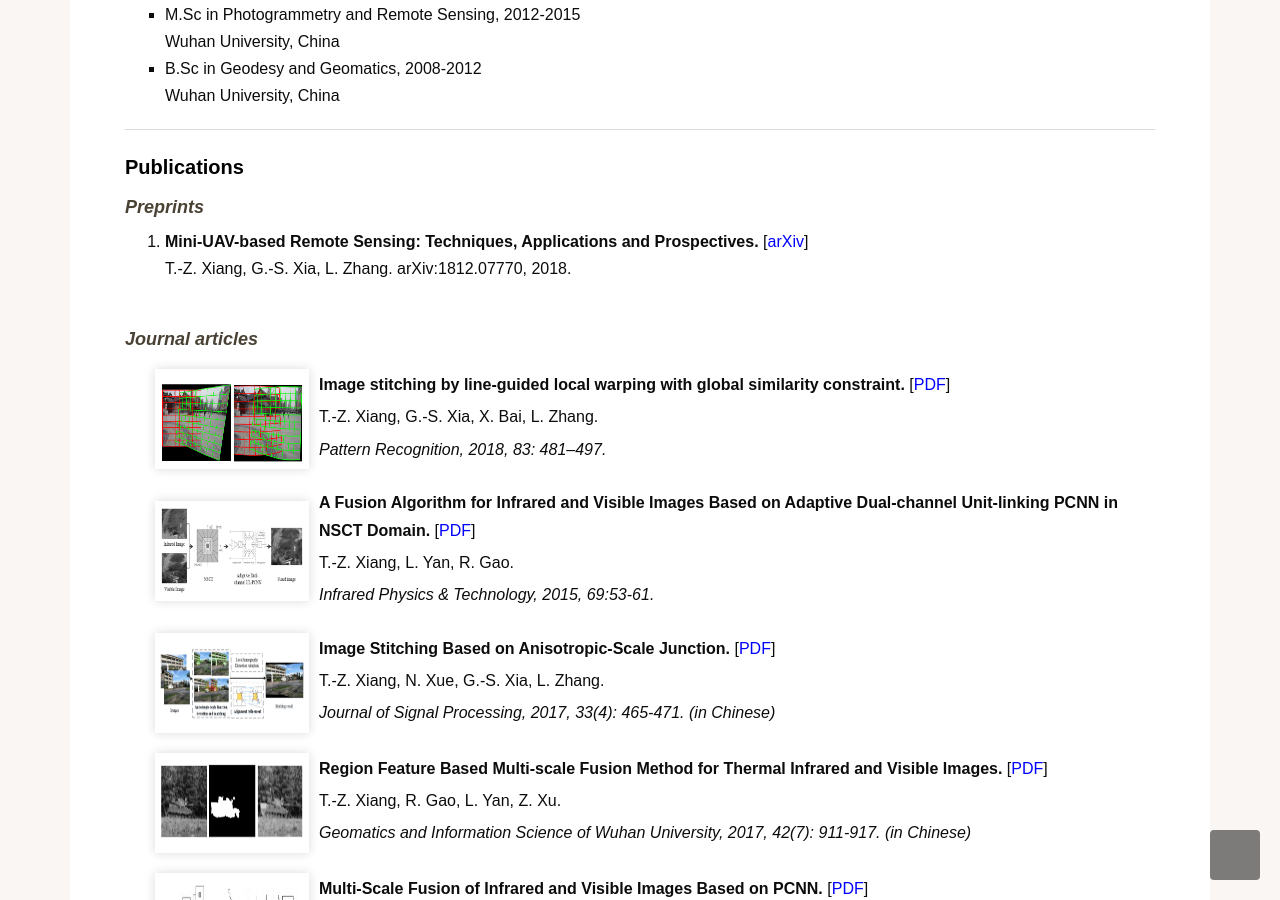
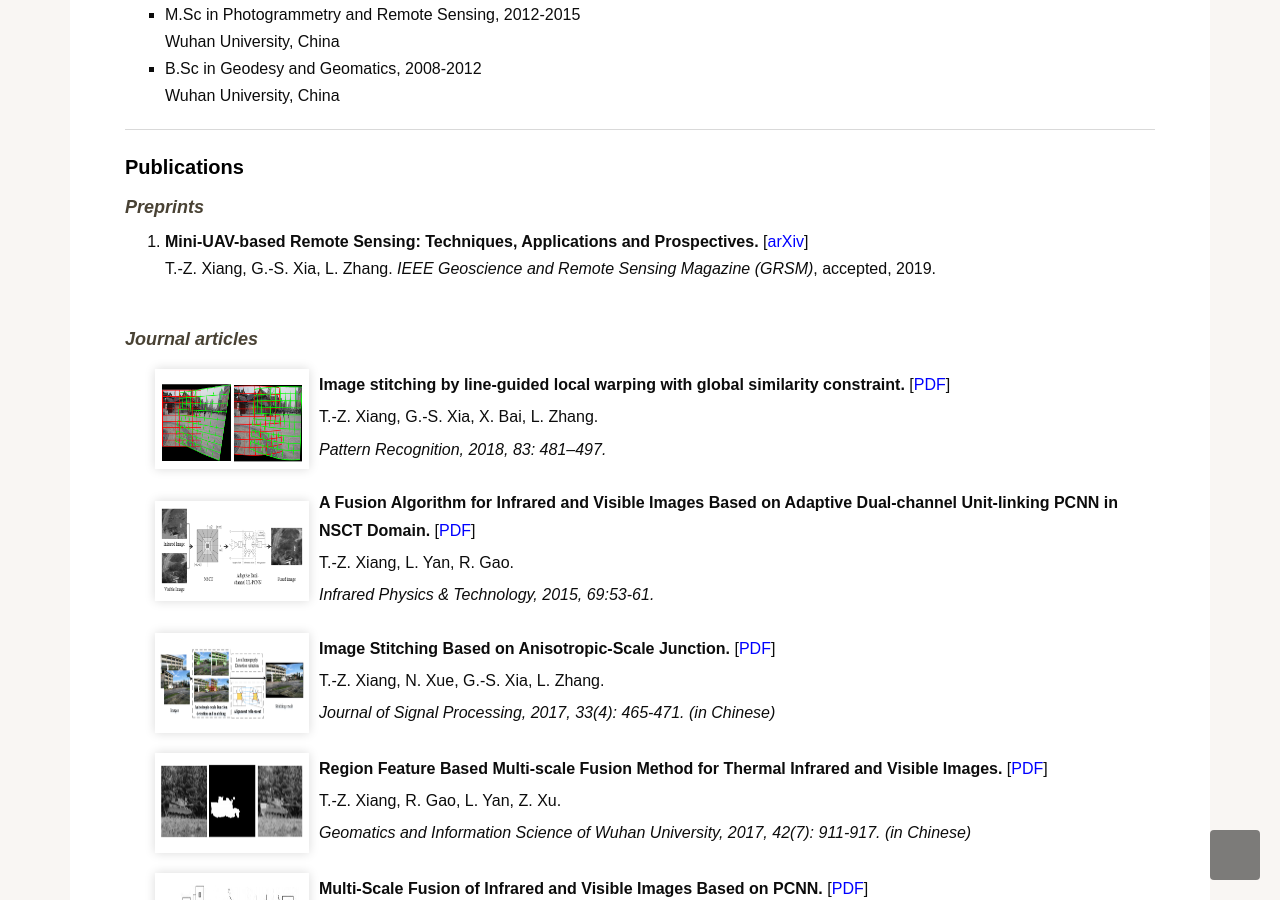
Before and after one commit to tzxiang/tzxiang.github.io, a Jekyll site: the page index.html, which Jekyll copies as it is, in a window 1280 px wide and 900 px high, scrolled down 609 px. Built offline with Jekyll 4.4.1, drawn with Linux system fonts in a browser that asks for light colours; some web fonts are replaced.

Commit message:
Update index.html

```diff
--- a/index.html
+++ b/index.html
@@ -181,7 +181,8 @@
 				<div><h4><b><span style="color:rgb(73,66,52);font-style:italic">Preprints</b></h4></div>
 				<ol reversed>
 					<li><b>Mini-UAV-based Remote Sensing: Techniques, Applications and Prospectives.</b> [<a href="https://arxiv.org/abs/1812.07770">arXiv</a>]<br/>
-					T.-Z. Xiang, G.-S. Xia, L. Zhang. arXiv:1812.07770, 2018. </li>
+					T.-Z. Xiang, G.-S. Xia, L. Zhang.
+				        <em>IEEE Geoscience and Remote Sensing Magazine (GRSM)</em>, accepted, 2019. </li>
 				</ol>
 
 
```
